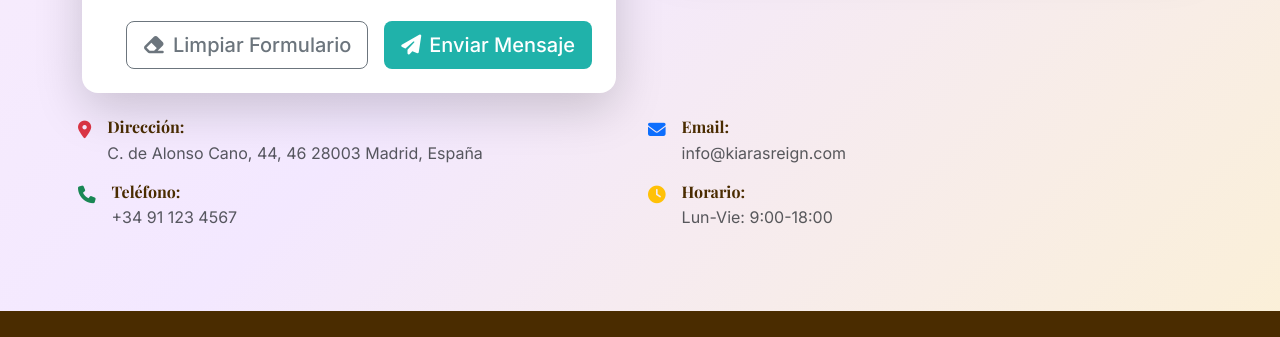
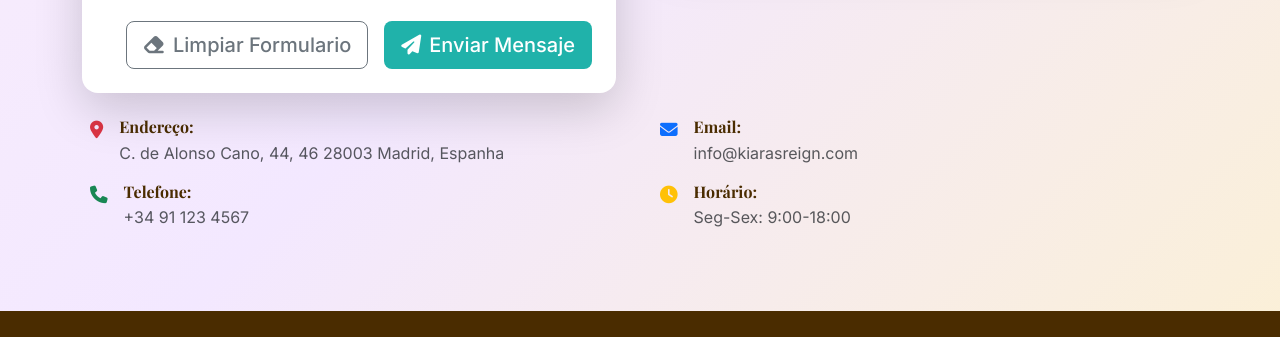
Before and after one commit to GuiTuristico/The-Kiara-s-Reign, a plain HTML site: page views/contacto.html in a window 1280 px wide. Shown: the part 1093-1430 px from the top of the page. Drawn offline with nearby package versions, Linux system fonts and the light colour scheme; some packages are replaced by stand-ins of ours.

Commit message:
Update contacto.html

```diff
--- a/views/contacto.html
+++ b/views/contacto.html
@@ -194,18 +194,20 @@
                         </div>
                     </div>
                 </div>
+            </div>
+        </div>
 
-                            <!-- Información de contacto -->
+                        <!-- Informações de contato -->
                         <div class="row mt-4">
 <div class="col-md-6 mb-3">
     <div class="d-flex align-items-start mb-3 ps-2">
         <i class="fas fa-map-marker-alt text-danger me-3 mt-1" style="font-size: 1.1rem;"></i>
         <div>
-                <h6 class="fw-bold mb-1" style="color: #4A2C00;">Dirección:</h6>
+            <h6 class="fw-bold mb-1" style="color: #4A2C00;">Endereço:</h6>
             <p class="mb-0 text-muted">
                 C. de Alonso Cano, 44, 46
 
-                    28003 Madrid, España
+                28003 Madrid, Espanha
             </p>
         </div>
     </div>
@@ -213,7 +215,7 @@
     <div class="d-flex align-items-start mb-3 ps-2">
         <i class="fas fa-phone text-success me-3 mt-1" style="font-size: 1.1rem;"></i>
         <div>
-                <h6 class="fw-bold mb-1" style="color: #4A2C00;">Teléfono:</h6>
+            <h6 class="fw-bold mb-1" style="color: #4A2C00;">Telefone:</h6>
             <p class="mb-0 text-muted">+34 91 123 4567</p>
         </div>
     </div>
@@ -231,12 +233,12 @@
     <div class="d-flex align-items-start mb-3 ps-2">
         <i class="fas fa-clock text-warning me-3 mt-1" style="font-size: 1.1rem;"></i>
         <div>
-                <h6 class="fw-bold mb-1" style="color: #4A2C00;">Horario:</h6>
-                <p class="mb-0 text-muted">Lun-Vie: 9:00-18:00</p>
+            <h6 class="fw-bold mb-1" style="color: #4A2C00;">Horário:</h6>
+            <p class="mb-0 text-muted">Seg-Sex: 9:00-18:00</p>
         </div>
     </div>
 </div>
-</div>
+
 </section>
 
     </main>
```
Lines whose indentation alone changed are shown as unchanged.
